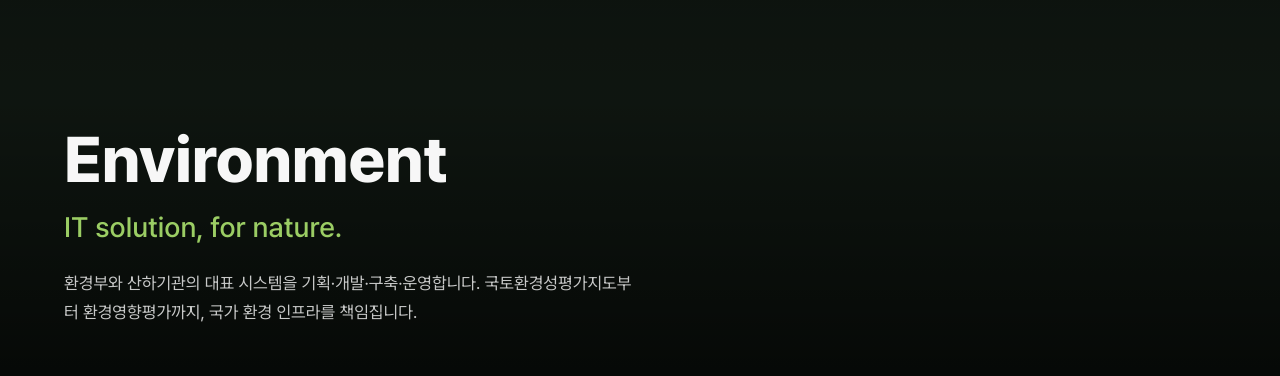
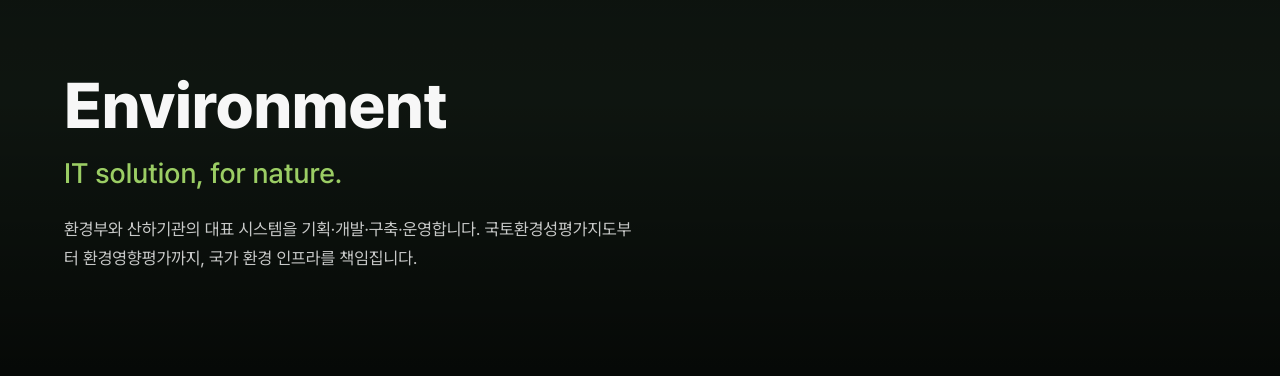
Before and after one commit to G-jjunny/ethree-web, a Next.js app: page / in a window 1280 px wide. Shown: the part 282-658 px from the top of the page. Built offline with nearby package versions, Linux system fonts and the light colour scheme; no server answers; the database is empty.

Commit message:
fix: 히어로 슬라이드 전환 시 키워드 위치 흔들림 방지
텍스트 스택에 min-h 예약하여 슬라이드 간 레이아웃 고정

Co-Authored-By: Claude Opus 4.8 (1M context) <noreply@anthropic.com>
Claude-Session: https://claude.ai/code/session_01JMSYTfooatGPYKb3DmEAFm

```diff
--- a/src/views/landing/ui/HeroCarousel.tsx
+++ b/src/views/landing/ui/HeroCarousel.tsx
@@ -117,8 +117,10 @@ export function HeroCarousel() {
       {/* 콘텐츠 — 하단 정렬 */}
       <div className="relative z-20 flex flex-1 flex-col justify-end pb-16 lg:pb-21">
         <div className="content-container w-full">
-          {/* 슬라이드 텍스트 — active 콘텐츠만 cross-fade, 레이아웃 고정 */}
-          <div className="max-w-4xl">
+          {/* 슬라이드 텍스트 — active 콘텐츠만 cross-fade, 레이아웃 고정.
+              min-h로 최대 줄 수 높이를 예약 → mode="wait" 언마운트 갭·슬라이드별
+              본문 줄 수 차이와 무관하게 키워드 Y 위치 고정(콘텐츠는 상단 정렬). */}
+          <div className="min-h-72 max-w-4xl sm:min-h-64">
             <AnimatePresence mode="wait">
               <motion.div
                 key={activeSlide.id}
```
